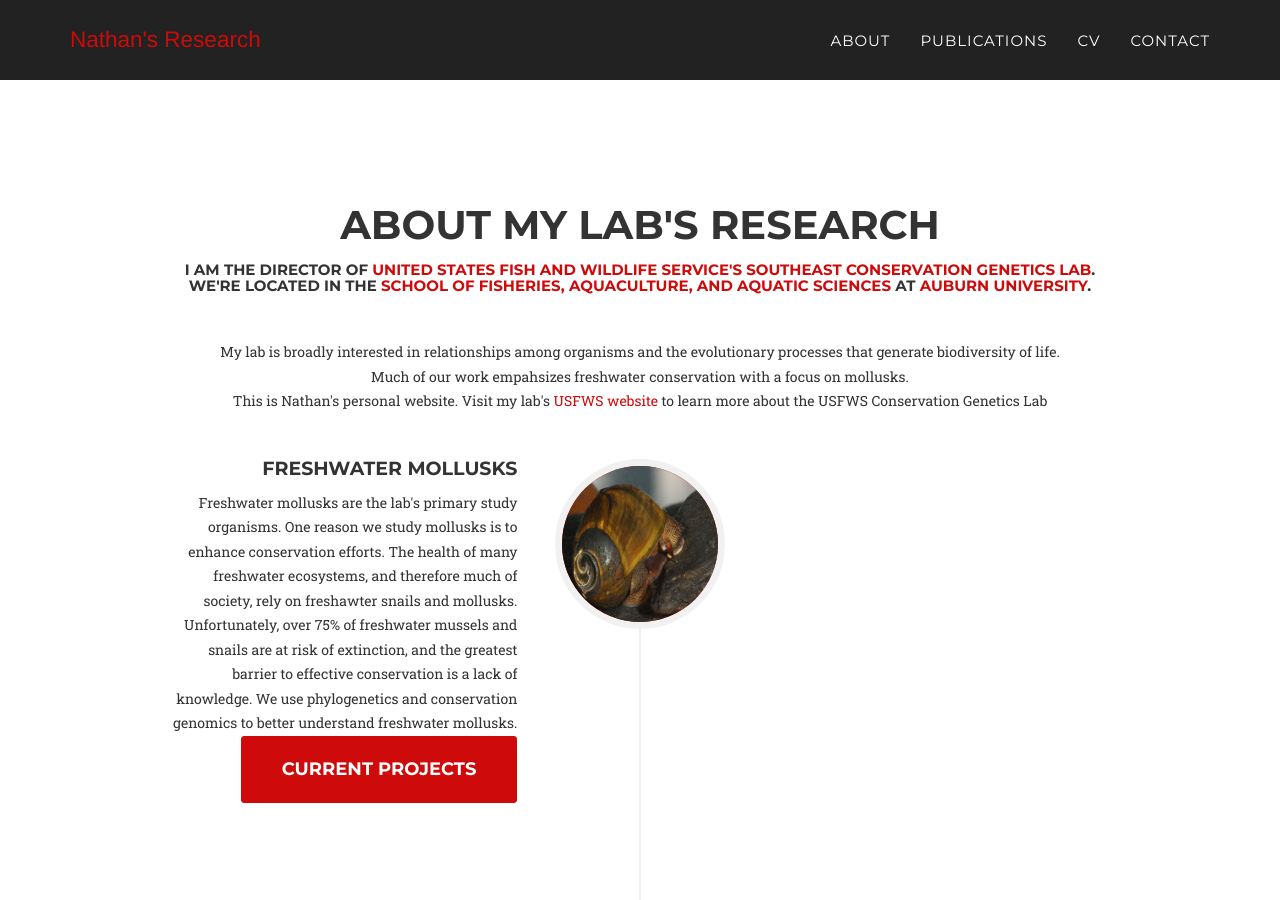
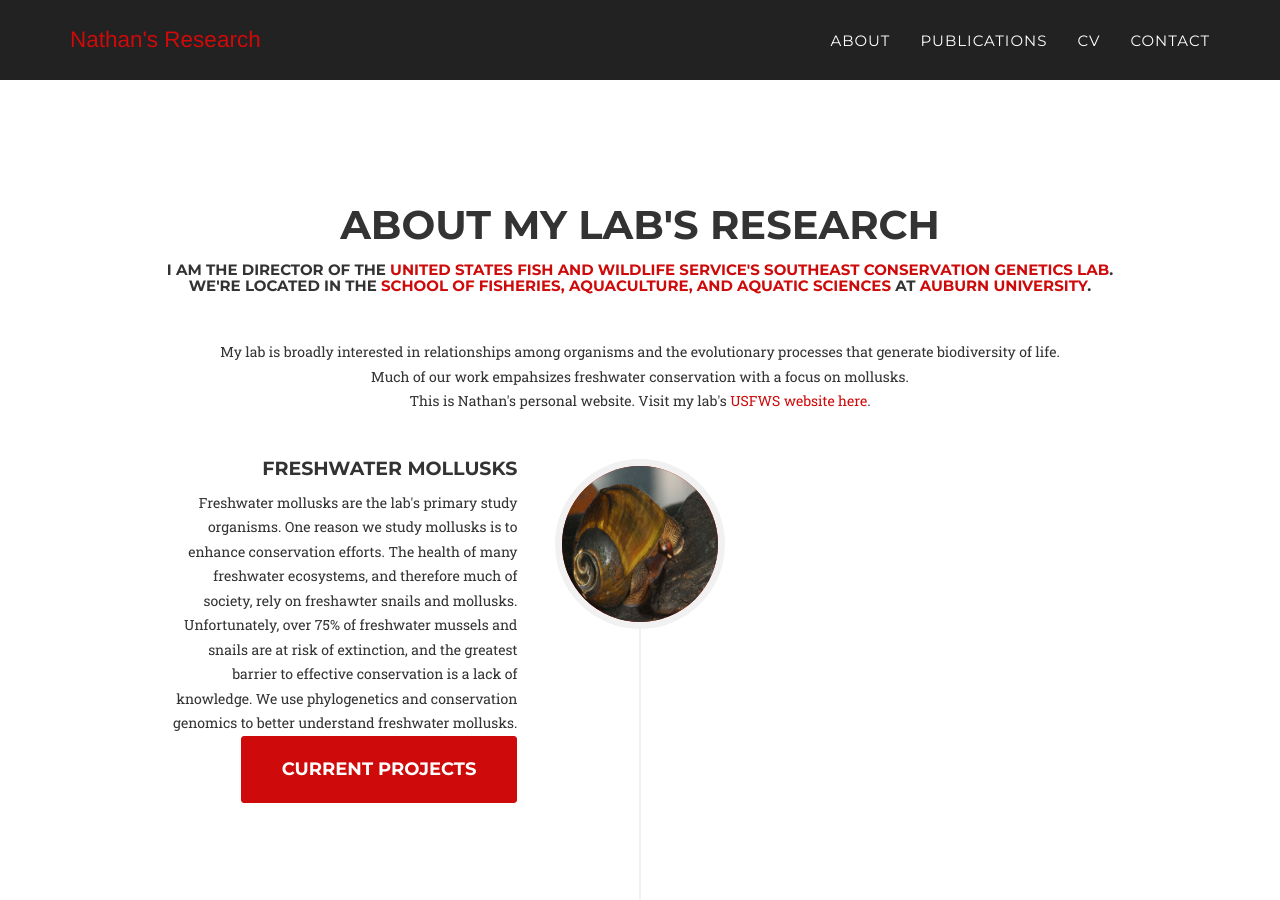
Before and after one commit to NathanWhelan/nathanwhelan.github.io, a Jekyll site: the page built from index.html, in a window 1280 px wide and 900 px high, scrolled down 705 px. Built offline with Jekyll 4.4.1, drawn with Linux system fonts in a browser that asks for light colours; some web fonts are replaced.

Commit message:
Update about.html

```diff
--- a/_includes/about.html
+++ b/_includes/about.html
@@ -4,9 +4,9 @@
             <div class="row">
                 <div class="col-lg-12 text-center">
                     <h2 class="section-heading">About My Lab's Research</h2>
-                    <h5>I am the Director of <a href="https://www.fws.gov/southeast/warm-springs-fish-technology-center/conservation-genetics-lab/">United States Fish and Wildlife Service's Southeast Conservation Genetics Lab</a>.</br>We're located in the <a href="http://sfaas.auburn.edu">School of Fisheries, Aquaculture, and Aquatic Sciences</a> at <a href="http://auburn.edu">Auburn University</a>.</h5>
+                    <h5>I am the Director of the <a href="https://www.fws.gov/southeast/warm-springs-fish-technology-center/conservation-genetics-lab/">United States Fish and Wildlife Service's Southeast Conservation Genetics Lab</a>.</br>We're located in the <a href="http://sfaas.auburn.edu">School of Fisheries, Aquaculture, and Aquatic Sciences</a> at <a href="http://auburn.edu">Auburn University</a>.</h5>
 		    <p></br></p>
-	            <p>My lab is broadly interested in relationships among organisms and the evolutionary processes that generate biodiversity of life.</br>Much of our work empahsizes freshwater conservation with a focus on mollusks.</br></b>This is Nathan's personal website. Visit my lab's <a href="https://www.fws.gov/southeast/warm-springs-fish-technology-center/conservation-genetics-lab/">USFWS website</a> to learn more about the USFWS Conservation Genetics Lab</p>
+	            <p>My lab is broadly interested in relationships among organisms and the evolutionary processes that generate biodiversity of life.</br>Much of our work empahsizes freshwater conservation with a focus on mollusks.</br></b>This is Nathan's personal website. Visit my lab's <a href="https://www.fws.gov/southeast/warm-springs-fish-technology-center/conservation-genetics-lab/">USFWS website here</a>.</p>
 		    <p></br></p>
                 </div>
             </div>
```
